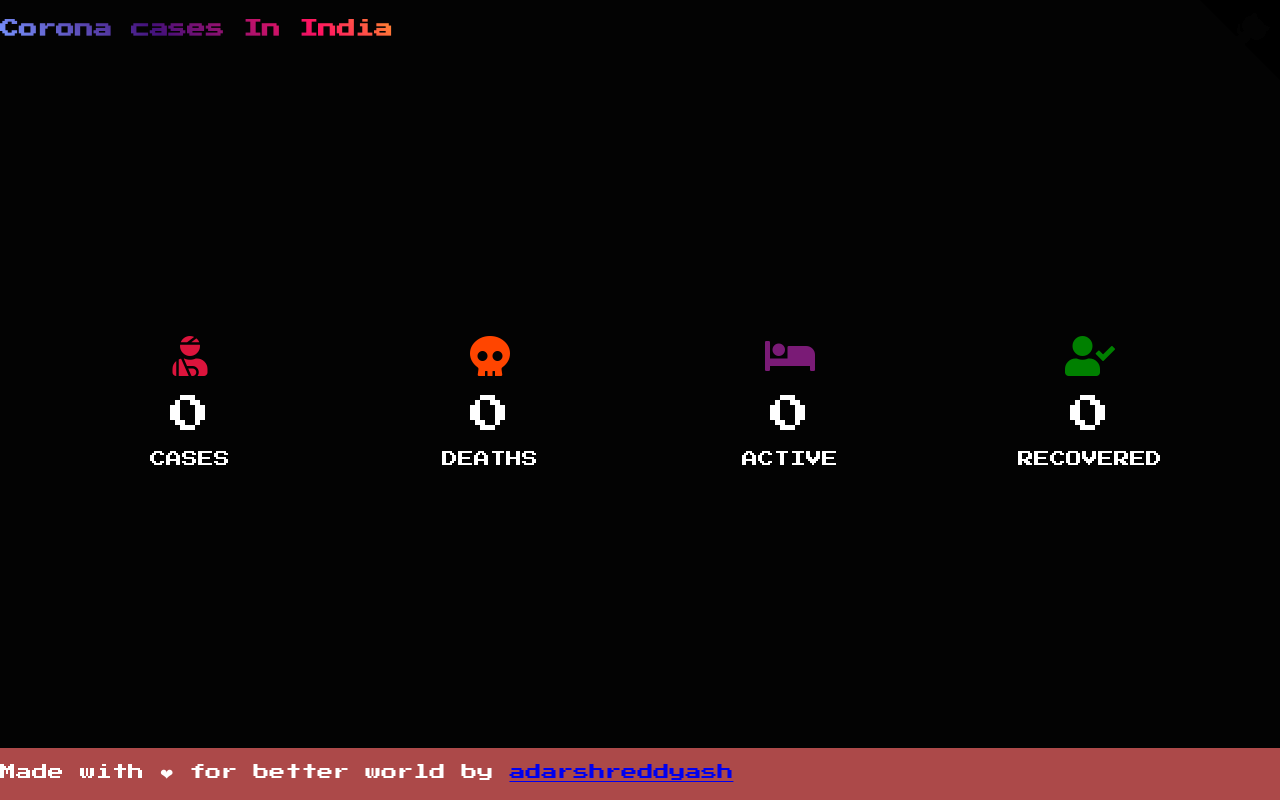
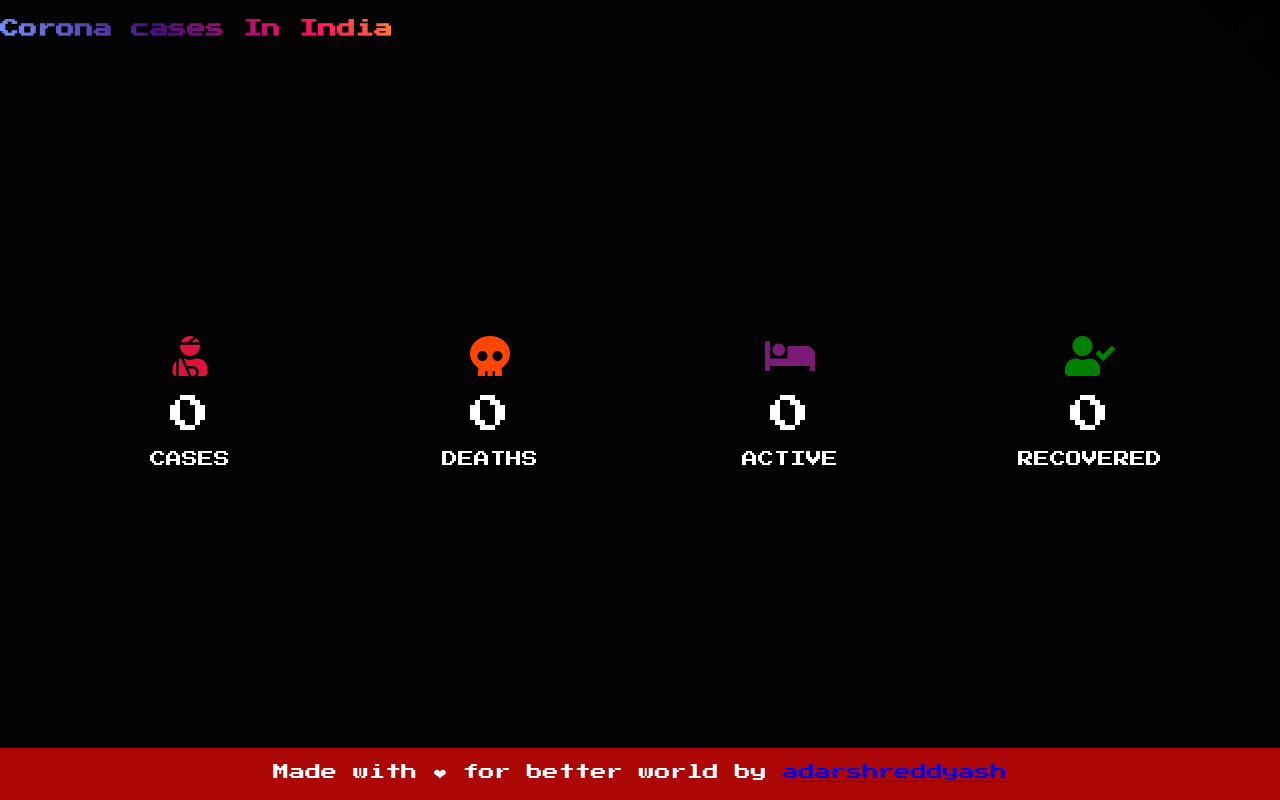
Before and after one commit to Adarshreddyash/Corona_india_live_stats, a plain HTML site: page index.html in a window 1280 px wide. Drawn offline with nearby package versions, Linux system fonts and the light colour scheme; no server answers.

Commit message:
init commit

```diff
--- a/style.css
+++ b/style.css
@@ -63,8 +63,9 @@
         left: 0;
         bottom: 0;
         width: 100%;
-        background-color: rgb(172, 73, 73);
+        background-color: rgb(173, 6, 6);
         color: white;
+        text-align: center;
     }
 
     .col {
```
